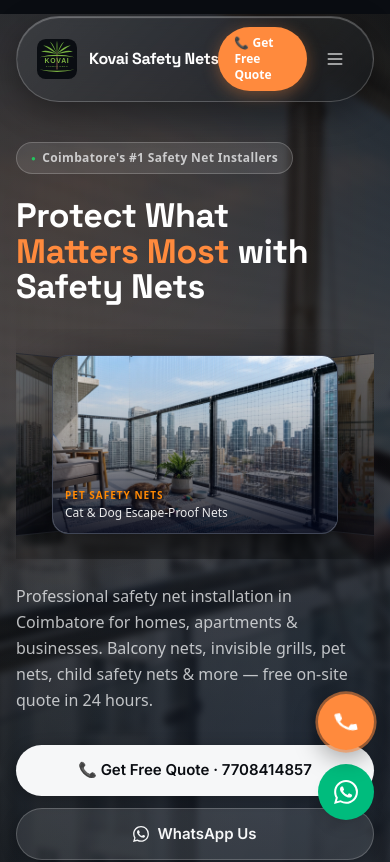
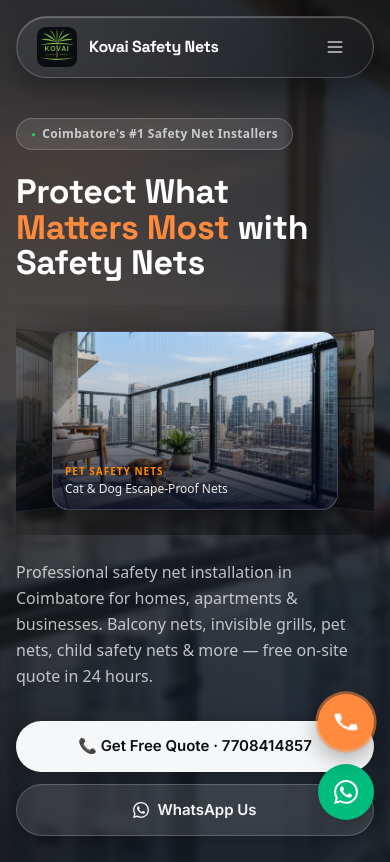
Before and after one commit to suvarnatimes/Kovai-Safety-Nets, a Next.js app: page / in a window 390 px wide. Shown: the top 862 px of the page. Built offline with nearby package versions, Linux system fonts and the light colour scheme.

Commit message:
Hide Get Free Quote header call button on mobile view

```diff
--- a/components/layout/Header.tsx
+++ b/components/layout/Header.tsx
@@ -117,7 +117,7 @@ export default function Header() {
         <div className="flex items-center gap-2.5">
           <a
             href={PHONE_URL}
-            className="nav-cta-btn inline-flex items-center justify-center gap-1.5 font-semibold rounded-full px-4 py-2 text-xs sm:text-sm shadow-md transition-all duration-300 active:scale-95"
+            className="nav-cta-btn hidden sm:inline-flex items-center justify-center gap-1.5 font-semibold rounded-full px-4 py-2 text-xs sm:text-sm shadow-md transition-all duration-300 active:scale-95"
             aria-label={`Call Kovai Safety Nets at ${BUSINESS.phone}`}
           >
             📞 Get Free Quote
```
Also changed, not shown: 1 other file (tests, documents, lock files or other folders).
